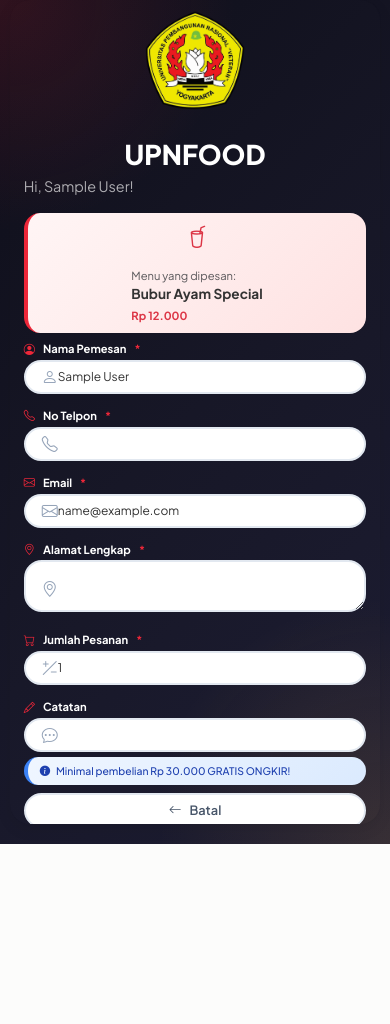
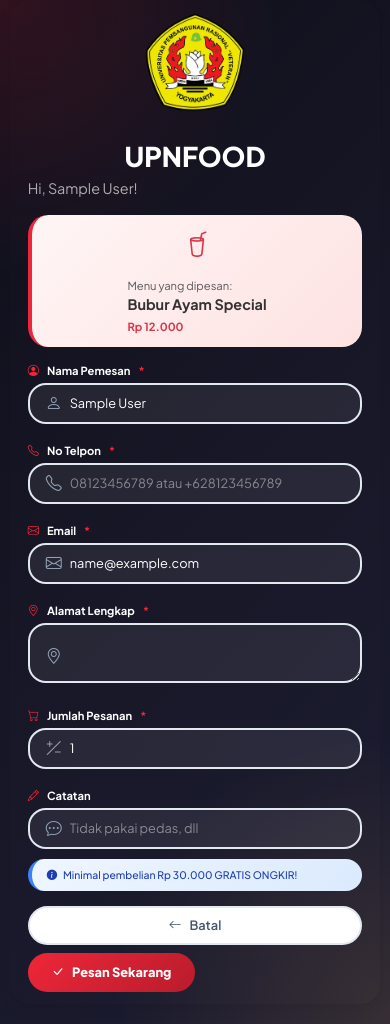
Before and after one commit to DeadFeXz/PROJECT-PWD-KELOMPOK, a PHP site: page /order.php?id=1 in a window 390 px wide. Before the commit the page ends 844 px from the top, so only its background shows below. Run offline with PHP 8.4, Linux system fonts and the light colour scheme; the visitor is signed in with stand-in values (Sample User, id 1); data comes from the database, SQL or seed files in the repository.

Commit message:
Update kode

```diff
--- a/login.php
+++ b/login.php
@@ -100,7 +100,7 @@ if ($_SERVER['REQUEST_METHOD'] === 'POST') {
     <div class="popup-overlay">
         <div class="popup-box">
             <i class="bi bi-exclamation-triangle-fill popup-icon"></i>
-            <h3>Pendaftaran Gagal</h3>
+            <h3>Login Gagal</h3>
             <p><?= $error ?></p>
 
             <a href="login.php" class="popup-btn">
--- a/order.php
+++ b/order.php
@@ -205,7 +205,7 @@ if ($_SERVER['REQUEST_METHOD'] === 'POST') {
                                     <label class="form-label required-field"><i class="bi bi-person-circle"></i> Nama Pemesan</label>
                                     <div class="input-group-modern">
                                         <i class="bi bi-person input-icon"></i>
-                                        <input type="text" class="form-control-modern" name="nama_pemesan" value="<?= htmlspecialchars($_SESSION['nama_lengkap']) ?>" required>
+                                        <input type="text" class="form-control-modern " name="nama_pemesan" value="<?= htmlspecialchars($_SESSION['nama_lengkap']) ?>" required>
                                     </div>
                                 </div>
                             </div>
--- a/style.css
+++ b/style.css
@@ -1307,29 +1329,25 @@ html, body {
     width: 100%;
     max-width: 1100px;
     margin: 0 auto;
+
+
 }
 
 .order-card {
+
     backdrop-filter: blur(10px);
     border-radius: 48px;
-    padding: 14px 28px;
+    padding: 20px 35px;
     box-shadow: 0 35px 70px -20px rgba(0, 0, 0, 0.5);
     transition: all 0.4s ease;
-    overflow-y: auto;
-    overflow-x: hidden;
-    scrollbar-width: none;       /* Firefox */
-    max-height: calc(100dvh - 32px);
-    box-sizing: border-box;
-    background: radial-gradient(circle at top left, rgba(237,39,57,.15), transparent 25%),
+    overflow: visible;
+    max-height: none;
+     background: radial-gradient(circle at top left, rgba(237,39,57,.15), transparent 25%),
                 radial-gradient(circle at bottom right, rgba(245,176,66,.12), transparent 25%),
                 linear-gradient(135deg,#0f0f1a,#171727,#1d1d33);
     position: relative;
 }
 
-.order-card::-webkit-scrollbar {
-    display: none;               /* Chrome, Safari */
-}
-
 /* Order specific logo */
 .order-card .logo-wrapper {
     display: inline-flex;
@@ -1367,24 +1385,17 @@ html, body {
     display: inline-block;
 }
 
-/* Greeting "Hi, username!" */
-.order-greeting,
-.order-card > p:first-of-type {
-    font-size: 0.85rem;
-    margin-bottom: 6px;
-}
-
 /* Menu info card */
 .menu-info {
     background: linear-gradient(135deg, #fff5f5, #fee2e2);
     border-left: 4px solid var(--primary-red);
-    padding: 7px 14px;
-    border-radius: 16px;
-    margin-bottom: 10px;
+    padding: 10px 18px;
+    border-radius: 20px;
+    margin-bottom: 15px;
 }
 
 .menu-info h5 {
-    font-size: 0.85rem;
+    font-size: 0.9rem;
     margin-bottom: 2px;
 }
 
@@ -1393,18 +1404,19 @@ html, body {
 }
 
 .menu-info i {
-    font-size: 1.4rem;
+    font-size: 1.6rem;
 }
 
 /* Order specific form overrides */
 .order-card .form-group {
-    margin-bottom: 7px;
+    margin-bottom: 10px;
 }
 
 .order-card .form-label {
+    /* color: #1e293b; */
     font-weight: 700;
     font-size: 0.7rem;
-    margin-bottom: 3px;
+    margin-bottom: 4px;
 }
 
 .order-card .form-label i {
@@ -1421,11 +1433,11 @@ html, body {
 }
 
 .order-card .form-control-modern {
-    background: white;
+    /* background: white; */
     border: 2px solid #e2e8f0;
-    padding: 7px 12px 7px 36px;
-    font-size: 0.78rem;
-    color: #333;
+    padding: 9px 14px 9px 40px;
+    font-size: 0.8rem;
+    /* color: #333; */
     height: auto;
 }
 
@@ -1435,13 +1447,13 @@ html, body {
 }
 
 .order-card textarea.form-control-modern {
-    min-height: 44px;
+    min-height: 55px;
 }
 
 /* Order buttons */
 .btn-order {
-    width: 100%;
-    padding: 8px;
+    width: 50%;
+    padding: 10px;
     border: none;
     border-radius: 40px;
     font-weight: 800;
@@ -1462,7 +1474,7 @@ html, body {
 
 .order-card .btn-back {
     width: 100%;
-    padding: 6px;
+    padding: 8px;
     border: 2px solid #e2e8f0;
     border-radius: 40px;
     font-weight: 600;
@@ -1477,28 +1489,28 @@ html, body {
     background: #fff5f5;
 }
 
-/* Alerts */
+/* Alerts specific */
 .alert-premium {
     background: linear-gradient(135deg, #fef2f2, #fee2e2);
     border: none;
-    border-radius: 16px;
-    padding: 6px 12px;
+    border-radius: 20px;
+    padding: 8px 15px;
     color: #991b1b;
     font-weight: 500;
-    font-size: 0.65rem;
-    margin-bottom: 8px;
+    font-size: 0.7rem;
+    margin-bottom: 15px;
     border-left: 4px solid var(--primary-red);
 }
 
 .alert-info-premium {
     background: linear-gradient(135deg, #eff6ff, #dbeafe);
     border: none;
-    border-radius: 16px;
-    padding: 6px 12px;
+    border-radius: 20px;
+    padding: 8px 15px;
     color: #1e40af;
     font-weight: 500;
     font-size: 0.65rem;
-    margin-bottom: 8px;
+    margin-bottom: 15px;
     border-left: 4px solid #3b82f6;
 }
 
@@ -1525,48 +1537,33 @@ html, body {
     margin-bottom: 8px;
 }
 
-/* ==================== */
-/* RESPONSIVE           */
-/* ==================== */
-
+/* Order responsive */
 @media (max-width: 768px) {
     .order-container {
         max-width: 95%;
     }
     .order-card {
-        padding: 10px 18px;
-        border-radius: 28px;
-        max-height: calc(100dvh - 20px);
+        padding: 15px 22px;
+        border-radius: 36px;
     }
     .order-card .logo-wrapper {
-        padding: 5px 14px;
+        padding: 6px 18px;
     }
     .order-card .logo-wrapper img {
-        height: 26px;
+        height: 32px;
     }
     .order-card .logo-wrapper h2 {
-        font-size: 1.1rem;
-    }
-    .menu-info {
-        margin-bottom: 7px;
-    }
-    .order-card .form-group {
-        margin-bottom: 5px;
+        font-size: 1.3rem;
     }
 }
 
 @media (max-width: 600px) {
     .order-card .d-flex {
         flex-direction: column;
-        gap: 6px;
+        gap: 8px;
     }
     .order-card {
-        padding: 10px 14px;
-        border-radius: 22px;
-    }
-    .order-card .form-control-modern {
-        font-size: 0.75rem;
-        padding: 6px 10px 6px 32px;
+        padding: 12px 18px;
     }
 }
 
```
Also changed, not shown: other parts of style.css (+42 -20 lines).
